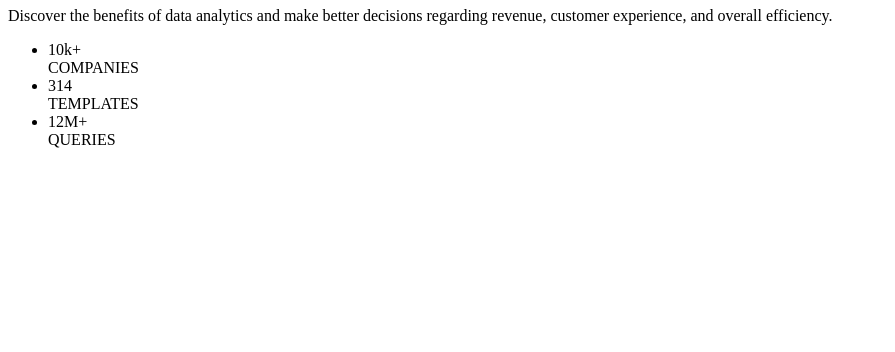
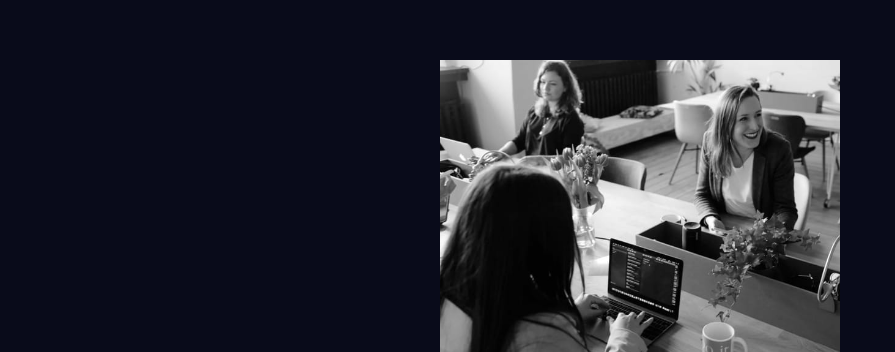
Before and after one commit to EngineerHamziey/siwes2025_stats_Preview_challenge, a plain HTML site: page index.html in a window 1280 px wide. Shown: the part 73-425 px from the top of the page, without its empty margins (0-895 px from the left). Drawn offline with Linux system fonts and the light colour scheme.

Commit message:
styling started

```diff
--- a/index.html
+++ b/index.html
@@ -4,9 +4,15 @@
   <meta charset="UTF-8">
   <meta name="viewport" content="width=device-width, initial-scale=1.0">
   <title>Stats Preview challenge</title>
+  <link rel="stylesheet" href="./other_files/style.css">
 </head>
 <body>
   <div class="page-container">
+    <div class="card">
+      <div class="image-container">
+        <img src="./other_files/images/image-header-mobile.jpg" alt="Our team">
+      </div>
+      <div class="text-container">
         <h1>Get insights that help your business grow.</h1>
         <p>
           Discover the benefits of data analytics and make better decisions regarding revenue, customer experience, and overall efficiency.
@@ -39,5 +45,7 @@
           </li>
         </ul>
       </div>
+    </div>
+  </div>
 </body>
 </html>
--- /dev/null
+++ b/other_files/style.css
@@ -0,0 +1,43 @@
+/*
+selector {
+  propertyName: propertyValue;
+}
+  */
+
+* {
+  margin: 0;
+  padding: 0;
+  box-sizing: border-box;
+}
+
+body {
+  color:  hsl(0, 0%, 100%);
+}
+
+/* body {
+} */
+
+.page-container {
+  background-color: hsl(233, 47%, 7%);
+  min-height: 100vh;
+  display: flex;
+  flex-direction: column;
+  /* to center it vertically */
+  justify-content: center;
+  /* to center it horizontally */
+  align-items: center;
+}
+
+.card {
+  margin: 2rem 2.5rem;
+  max-width: 25rem;
+  background-color: hsl(244, 38%, 16%);
+}
+
+img {
+  width: 100%;
+}
+
+.ratings-container {
+  list-style: none;
+}
```
Also changed, not shown: explanation.html (added, +35 -0 lines), other_files/images/favicon-32x32.png (renamed from images/favicon-32x32.png), other_files/images/image-header-desktop.jpg (renamed from images/image-header-desktop.jpg), other_files/images/image-header-mobile.jpg (renamed from images/image-header-mobile.jpg), other_files/images/my-statsScreenshot.png (renamed from images/my-statsScreenshot.png), 3 other files. Lines whose indentation alone changed are shown as unchanged.
